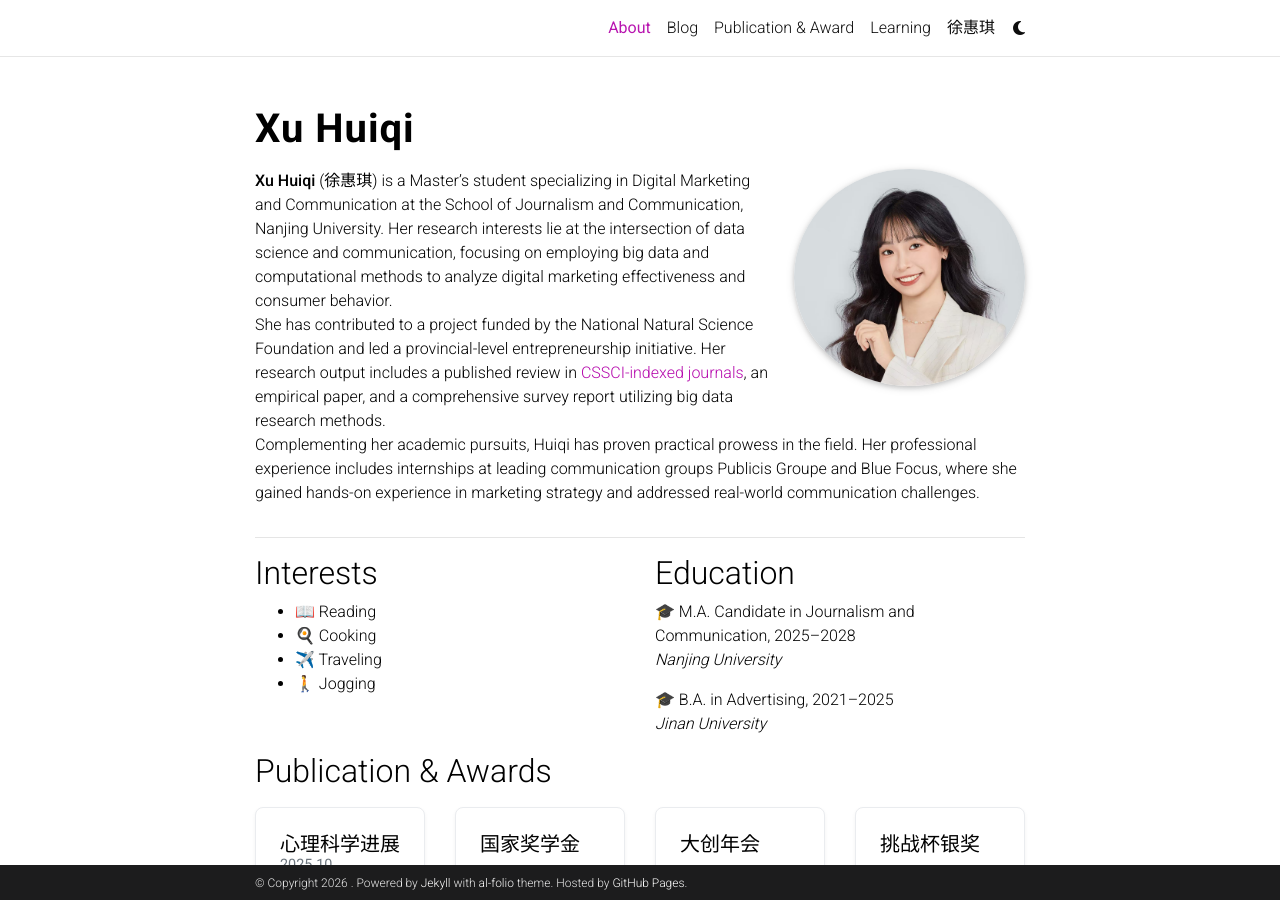
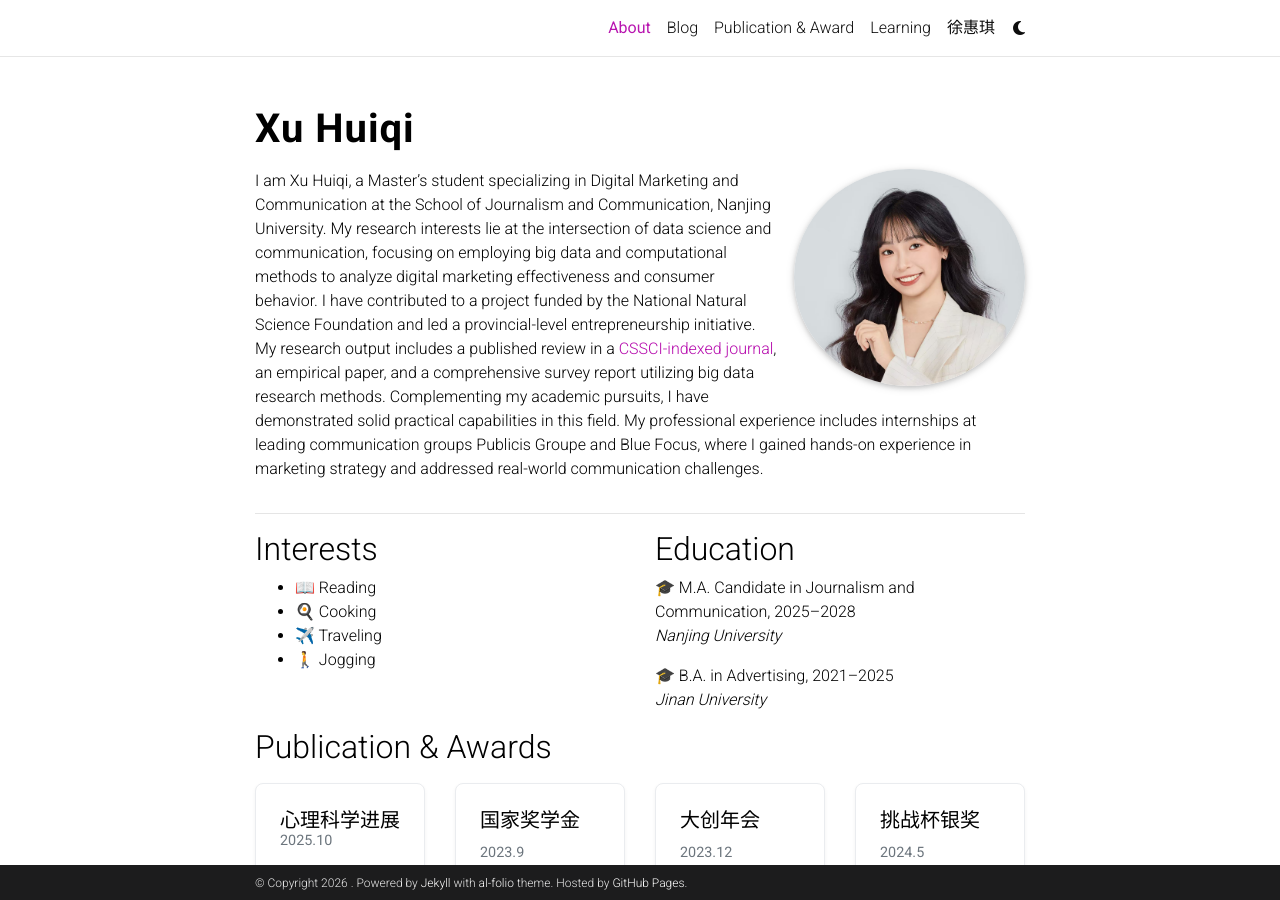
Before and after one commit to Huiqi-Xu/Huiqi-Xu.github.io, a Jekyll site: the page built from _pages/about.md, in a window 1280 px wide and 900 px high. Built offline with Jekyll 4.4.1, drawn with Linux system fonts in a browser that asks for light colours; full-size pictures stand in for the smaller copies a plugin makes; comment, search, counter and statistics services are not loaded; a style sheet for code colours, icons or effects is not loaded.

Commit message:
英文自我介绍

```diff
--- a/_pages/about.md
+++ b/_pages/about.md
@@ -30,10 +30,9 @@
 social: true  # includes social icons at the bottom of the page
 ---
 
-
-**Xu Huiqi** (徐惠琪) is a Master's student specializing in Digital Marketing and Communication at the School of Journalism and Communication, Nanjing University. Her research interests lie at the intersection of data science and communication, focusing on employing big data and computational methods to analyze digital marketing effectiveness and consumer behavior.
-She has contributed to a project funded by the National Natural Science Foundation and led a provincial-level entrepreneurship initiative. Her research output includes a published review in [CSSCI-indexed journals](https://journal.psych.ac.cn/xlkxjz/CN/10.3724/SP.J.1042.2024.01680), an empirical paper, and a comprehensive survey report utilizing big data research methods.
-Complementing her academic pursuits, Huiqi has proven practical prowess in the field. Her professional experience includes internships at leading communication groups Publicis Groupe and Blue Focus, where she gained hands-on experience in marketing strategy and addressed real-world communication challenges.
+I am Xu Huiqi, a Master’s student specializing in Digital Marketing and Communication at the School of Journalism and Communication, Nanjing University. My research interests lie at the intersection of data science and communication, focusing on employing big data and computational methods to analyze digital marketing effectiveness and consumer behavior.
+I have contributed to a project funded by the National Natural Science Foundation and led a provincial-level entrepreneurship initiative. My research output includes a published review in a [CSSCI-indexed journal](https://journal.psych.ac.cn/xlkxjz/CN/10.3724/SP.J.1042.2024.01680), an empirical paper, and a comprehensive survey report utilizing big data research methods.
+Complementing my academic pursuits, I have demonstrated solid practical capabilities in this field. My professional experience includes internships at leading communication groups Publicis Groupe and Blue Focus, where I gained hands-on experience in marketing strategy and addressed real-world communication challenges.
 
 <!-- interests-start -->
 
```
